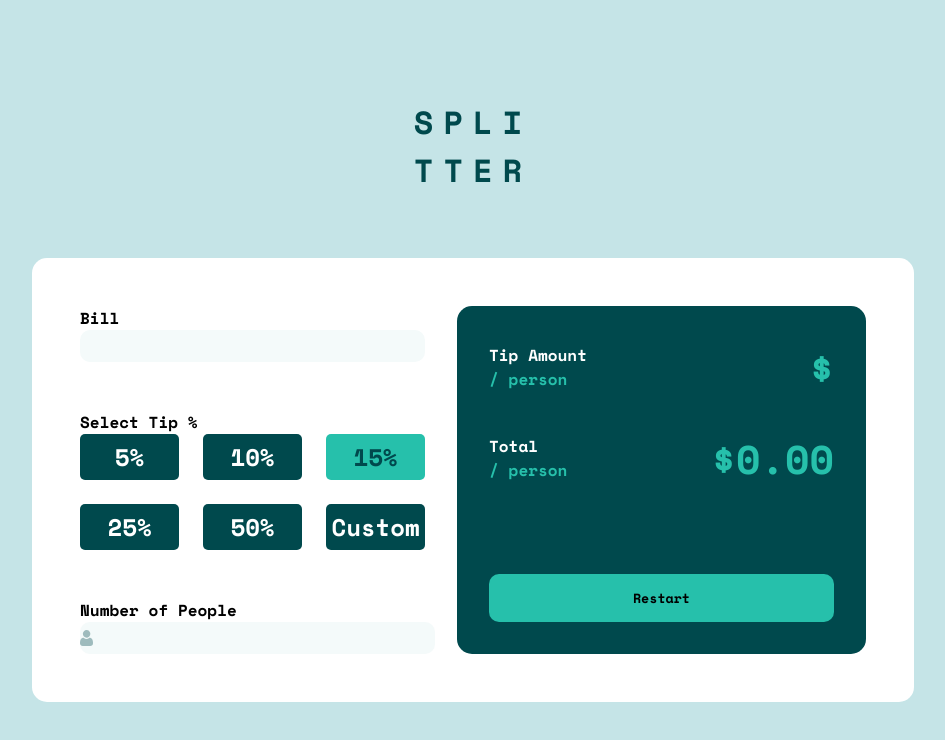
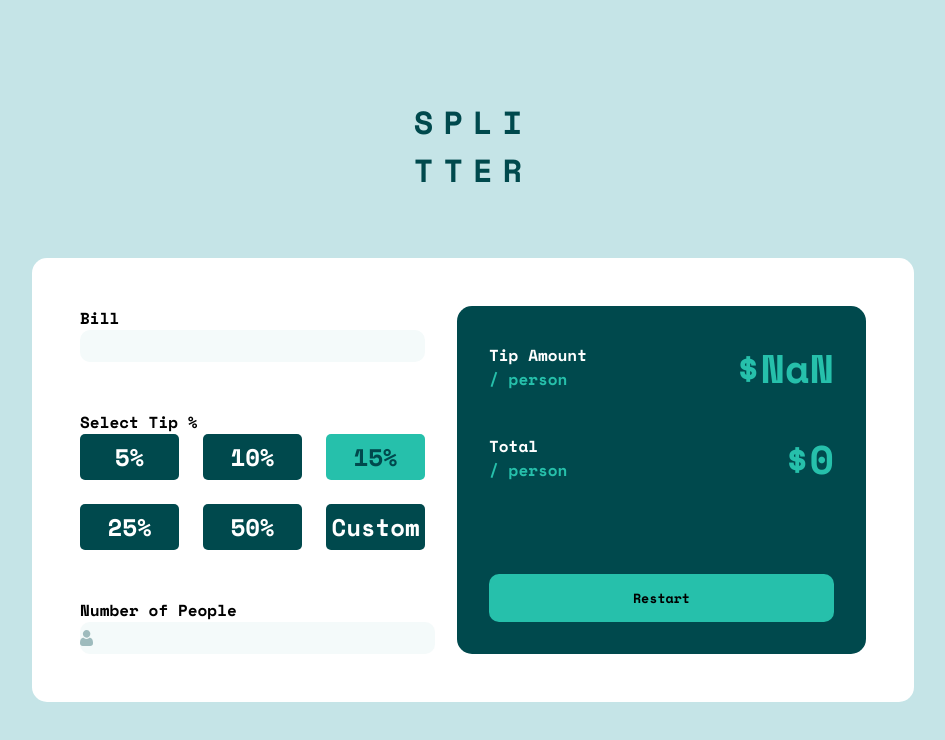
Before and after one commit to Danteie/tip-calculator-frontendmentor, a React (Create React App) app: page / in a window 1280 px wide. Shown: the top 740 px of the page, without its empty margins (167-1112 px from the left). Built offline with nearby package versions, Linux system fonts and the light colour scheme.

Commit message:
fixing logic

```diff
--- a/src/App.js
+++ b/src/App.js
@@ -1,4 +1,4 @@
-import { useState } from 'react';
+import { useState} from 'react';
 import './App.css';
 import Calculator from './Component/Calculator/Calculator';
 import Display from './Component/Display/Display';
@@ -6,11 +6,13 @@ import Display from './Component/Display/Display';
 
 function App() {
 
-  const [button,setButton] = useState();
+  const [total,setTotal] = useState();
+  const [totalPeople,setPeople] = useState();
 
-  const test = (i) => {
-    setButton(() => i)
-    console.log(i);
+  const displayTotal = (t,p) => {
+    setTotal(prevTotal => prevTotal = t)
+    setPeople(prevPeople => prevPeople = p)
+
   }
 
 
@@ -21,8 +23,8 @@ function App() {
         <h1>TTER</h1>
       </div>
       <div className='calculator-body'>
-        <Calculator test={test}/>
-        <Display button={button}/>
+        <Calculator displayTotal={displayTotal}/>
+        <Display total={total} totalPeople={totalPeople}/>
       </div>
 
     </div>
--- a/src/Component/Calculator/Calculator.js
+++ b/src/Component/Calculator/Calculator.js
@@ -1,22 +1,42 @@
 import React from "react";
 import './Calculator.css'
-import { useState } from "react";
+import { useState,useEffect  } from "react";
 
-export default function Calculator({test}) {
+export default function Calculator({displayTotal}) {
 
   const [button,setButton] = useState(15);
+  const [bill,setBill] = useState(0.00);
+  const [people,setPeople] = useState(0);
+
 
 
   function inputBill(event){
     const inputText = event.target.value
-    console.log(inputText);
+    setBill(prevCount => prevCount = inputText)
   }
+
+  function inputPeople(event){
+    const inputPeople = event.target.value
+    setPeople(prevPeople => prevPeople = inputPeople)
+    console.log(people);
+  }
+
 
   function buttonPress(event){
     const buttonValue = event.target.innerHTML;
-    setButton(buttonValue)
-    test(button)
+    setButton(prevButton => prevButton = buttonValue)
   }
+
+
+  useEffect(()=>{
+    const total  = bill * parseInt(button)/100
+    const totalPeople = total / people
+    displayTotal(total,totalPeople)
+  },[bill,button,people])
+
+
+
+
 
 
   return (
@@ -33,7 +53,7 @@ export default function Calculator({test}) {
               <div className="div3"><button onClick={buttonPress} id="default">15%</button></div>
               <div className="div4"><button onClick={buttonPress}>25%</button></div>
               <div className="div5"><button onClick={buttonPress}>50%</button></div>
-              <div className="div6"><button onClick={buttonPress}>Custom</button></div>
+              <div className="div6"><button >Custom</button></div>
           </div>
       </div>
       <div>
@@ -41,7 +61,7 @@ export default function Calculator({test}) {
               <p>Number of People</p>
               <p id='error-people'>Can't be zero</p>
           </div>
-        <input type="text" className="number-people"/>
+        <input type="text" className="number-people" onChange={inputPeople}/>
       </div>
     </div>
   );
--- a/src/Component/Display/Display.js
+++ b/src/Component/Display/Display.js
@@ -1,7 +1,7 @@
 import React from "react";
 import './Display.css'
 
-export default function Display({button}) {
+export default function Display({total,totalPeople}) {
 
 
   return (
@@ -12,14 +12,14 @@ export default function Display({button}) {
                     <p className="white">Tip Amount</p>
                     <p>/ person</p>
                 </div>
-                    <h1 className="display-total">${button}</h1>
+                    <h1 className="display-total">${totalPeople}</h1>
             </div>
             <div className="display-screen">
                 <div>
                     <p className="white">Total</p>
                     <p>/ person</p>
                 </div>
-                    <h1 className="display-total">$0.00</h1>
+                    <h1 className="display-total">${total}</h1>
             </div>
         </div>
         <button>Restart</button>
```
